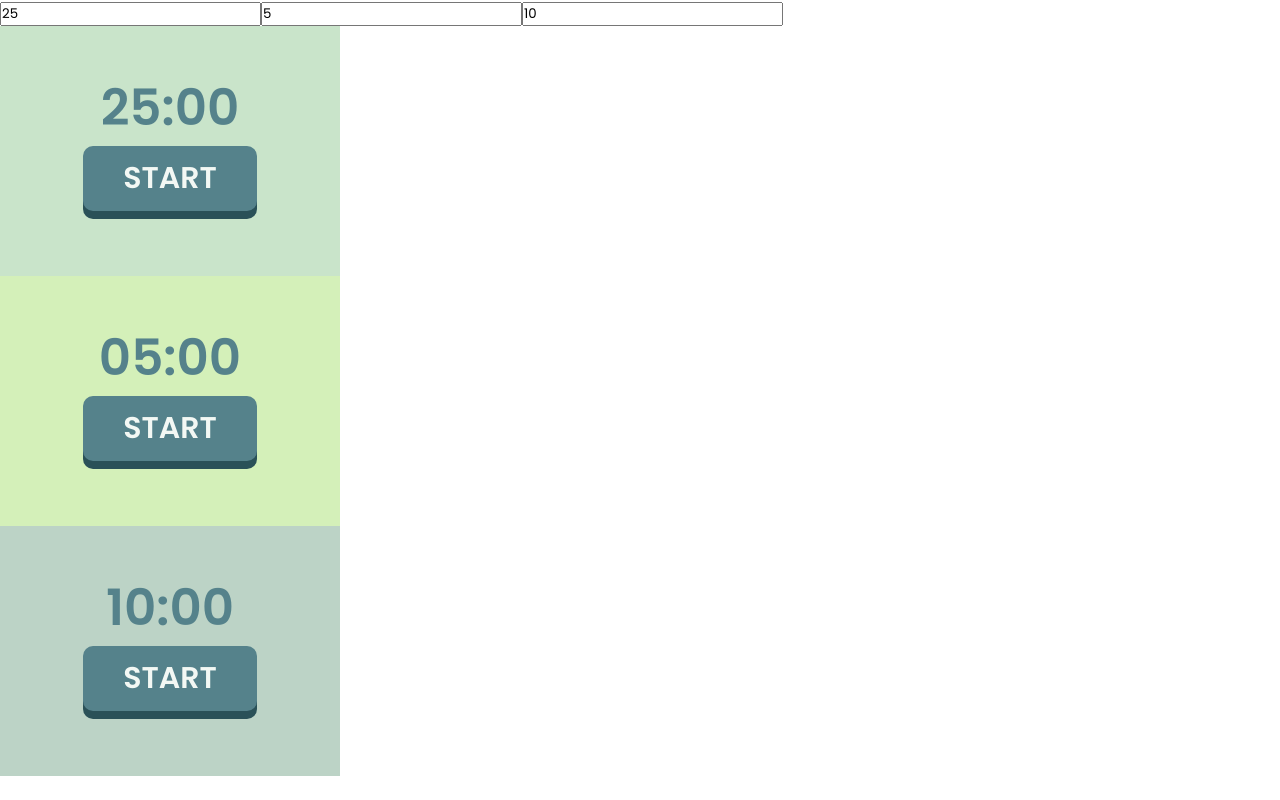
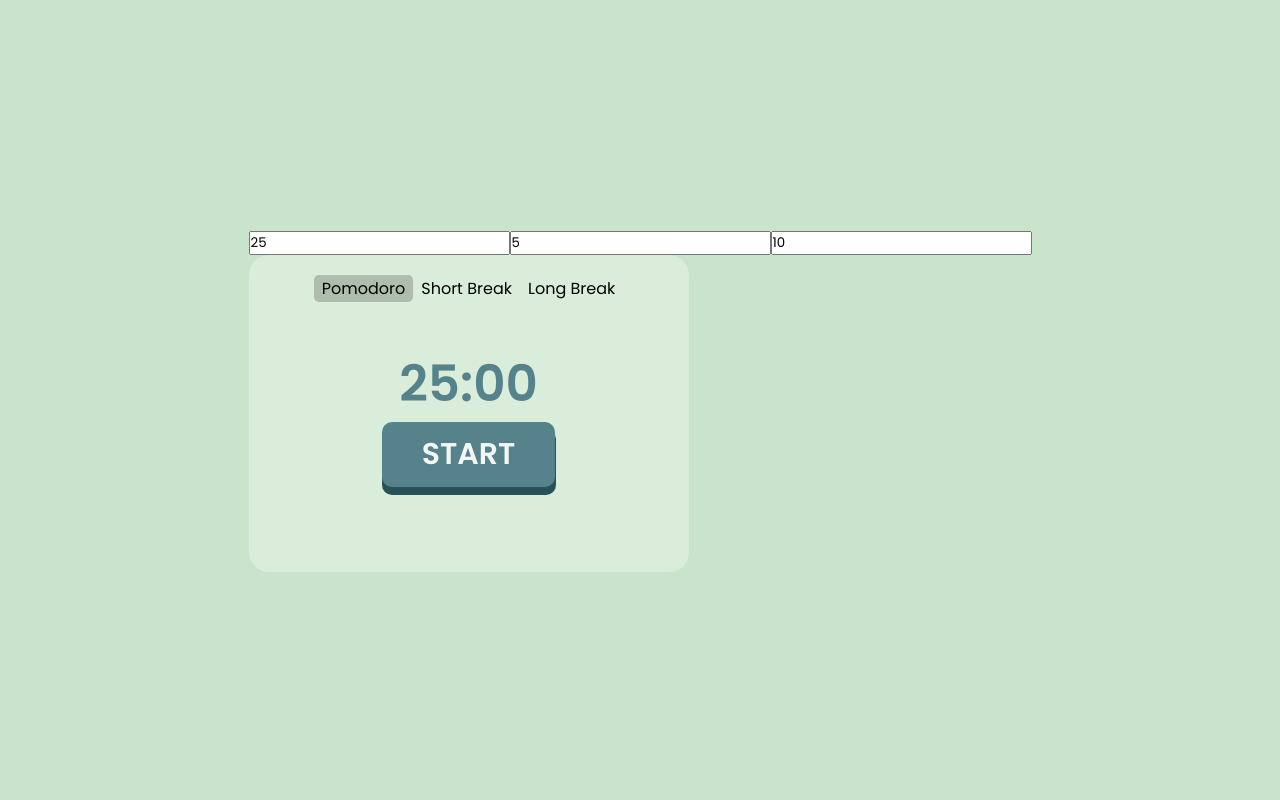
Before and after one commit to max-abraztsov/Pomodoro-Clock, a React (Create React App) app: page / in a window 1280 px wide. Built offline with nearby package versions, Linux system fonts and the light colour scheme.

Commit message:
I have finished developing a block with a timer and switching between timer types

```diff
--- a/package.json
+++ b/package.json
@@ -9,6 +9,7 @@
     "react": "^18.2.0",
     "react-dom": "^18.2.0",
     "react-scripts": "5.0.1",
+    "react-tabs": "^6.0.0",
     "web-vitals": "^2.1.4"
   },
   "scripts": {
--- a/src/App.js
+++ b/src/App.js
@@ -1,7 +1,7 @@
 import React, { useState } from "react";
 import MyInput from "./components/UI/input/MyInput";
-import Timer from "./components/Timer";
 import "./styles/style.css";
+import AllTimers from "./components/AllTimers";
 
 function App() {
 
@@ -24,11 +24,7 @@ function App() {
         value={timeSettings.long}
         getTime={ e => setTimeSettings({...timeSettings, long: e.target.value}) }/>
 
-      <Timer id="focus" setting={timeSettings.focus} />
-      <Timer id="short" setting={timeSettings.short} />
-      <Timer id="long" setting={timeSettings.long} />
-
-
+      <AllTimers settings={timeSettings}/>
     </div>
   );
 }
--- /dev/null
+++ b/src/components/AllTimers.jsx
@@ -0,0 +1,31 @@
+import React from 'react';
+import { Tab, Tabs, TabList, TabPanel } from 'react-tabs';
+import 'react-tabs/style/react-tabs.css';
+import Timer from './Timer';
+
+
+// Realize tree timers and switching between timers types
+const AllTimers = ({settings}) => {
+    return (
+        <div className="tabsAndTimers">
+            <Tabs selectedTabClassName="activeTab">
+            <TabList className='tabList'>
+                <Tab className='tabItem'>Pomodoro</Tab>
+                <Tab className='tabItem'>Short Break</Tab>
+                <Tab className='tabItem'>Long Break</Tab>
+            </TabList>
+            <TabPanel>
+                <Timer id="focus" setting={settings.focus} />
+            </TabPanel>
+            <TabPanel>
+                <Timer id="short" setting={settings.short} />
+            </TabPanel>
+            <TabPanel>
+                <Timer id="long" setting={settings.long} />
+            </TabPanel>
+            </Tabs>
+        </div>
+    );
+};
+
+export default AllTimers;
--- a/src/components/Timer.jsx
+++ b/src/components/Timer.jsx
@@ -46,7 +46,7 @@ const Timer = ({setting, id}) => {
     }
 
     return (
-        <div id={id} className='timerBlock'>
+        <div id={id} className='timer'>
             <Clock minutes={time.minutes} seconds={time.seconds}/>
             <MyButton action={toggleStateOfButton}>{buttonState.text}</MyButton>
         </div>
--- a/src/styles/style.css
+++ b/src/styles/style.css
@@ -7,30 +7,51 @@
     box-sizing: border-box;
 }
 
+#root{
+    width: 100vw;
+    height: 100vh;
+    display:flex;
+    align-items: center;
+    justify-content: center;
+    background-color: #C9E4CA;
+}
+
 .clock{
     font-size: 50px;
     font-weight: 600;
     color: #55828B;
 }
 
-.timerBlock{
+.timer{
     display:flex;
     flex-direction: column;
     justify-content: center;
     align-items:center;
     width: 340px;
     height: 250px;
-
 }
 
-#focus{
-    background-color: #C9E4CA;
+.tabsAndTimers{
+    display:flex;
+    justify-content:center;
+    width:440px;
+    padding:20px 0;
+    border-radius: 20px;
+    background-color: rgba(255, 255, 255, 0.3);
 }
 
-#short{
-    background-color: #D4F0B9;
+.activeTab{
+    background-color: rgba( 0, 0 , 0, 0.2);
+    outline: none;
 }
 
-#long{
-    background-color: #BCD3C6;
+.tabList{
+    display:flex;
+    justify-content: center;
 }
+
+.tabItem{
+    list-style: none;
+    padding: 1px 8px;
+    border-radius: 5px;
+}
```
Also changed, not shown: 1 other file (tests, documents, lock files or other folders).
